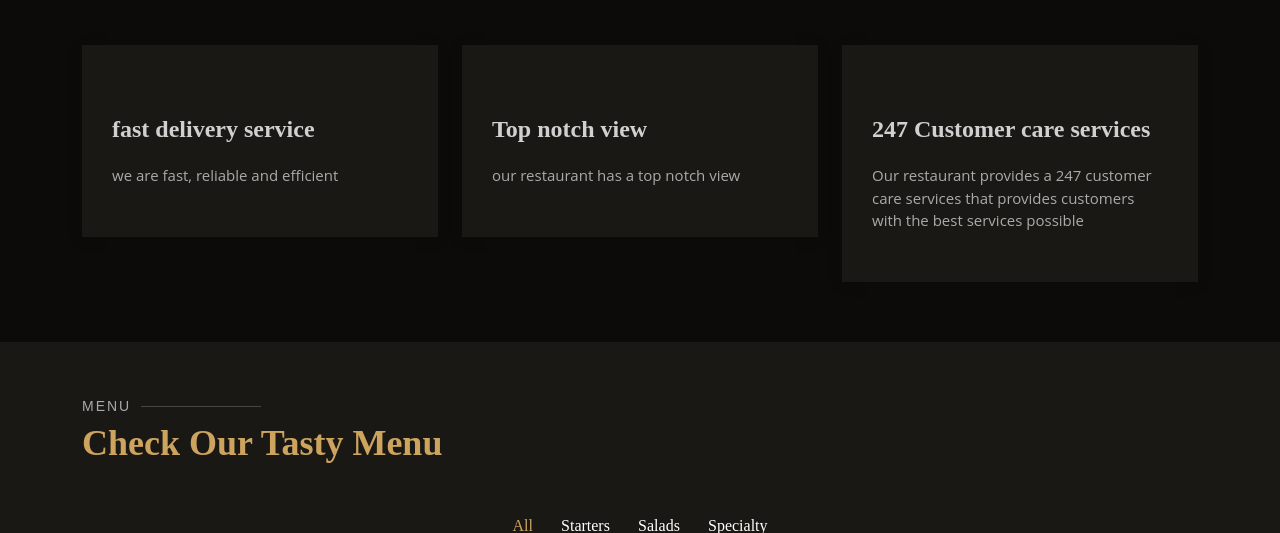
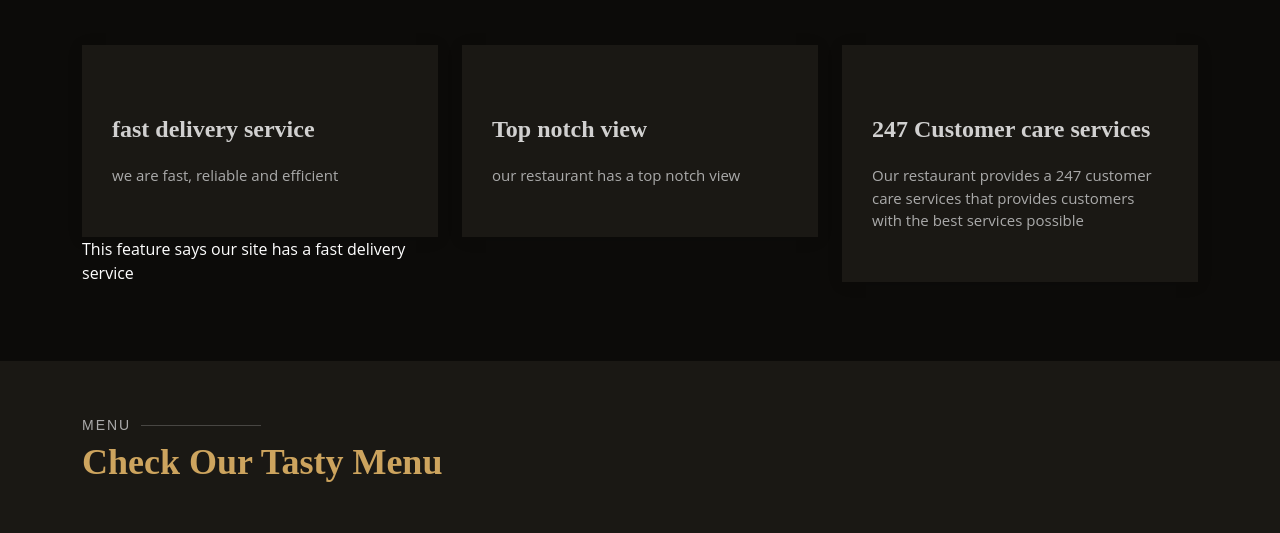
Before and after one commit to Luckyjnr/Django-Tutorial, a Django app: page / in a window 1280 px wide. Shown: the part 1497-2030 px from the top of the page. Run offline with Django 4.2, Linux system fonts and the light colour scheme; data comes from the database, SQL or seed files in the repository; both versions use the stored data as it was after the commit; some libraries are stand-ins or nearby versions.

Commit message:
an update on my index.html file

```diff
--- a/Templates/index.html
+++ b/Templates/index.html
@@ -175,6 +175,9 @@
               <h4>{{feature.name}}</h4>
               <p>{{feature.details}}</p>
             </div>
+            {% if feature.name == 'fast delivery service' %}
+            <p>This feature says our site has a fast delivery service</p>
+            {% endif %}
           </div>
           {% endfor %}
 
```
Also changed, not shown: db.sqlite3.
